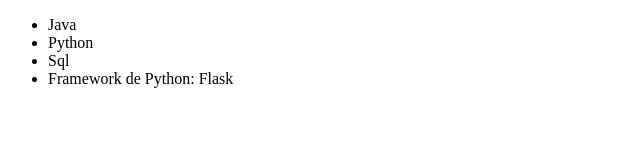
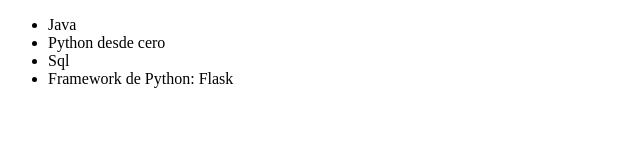
Before and after one commit to NeoSpartan117/alura-git, a plain HTML site: page index.html in a window 1280 px wide. Shown: the full height of the page, 0-640 px from the left. Drawn offline with Linux system fonts and the light colour scheme.

Commit message:
Corrigiendo el nombre del curso de Python

```diff
--- a/index.html
+++ b/index.html
@@ -7,7 +7,7 @@
     <body>
         <ul>
             <li>Java</li>
-            <li>Python</li>
+            <li>Python desde cero</li>
             <li>Sql</li>
             <li>Framework de Python: Flask</li>
         </ul>
```
